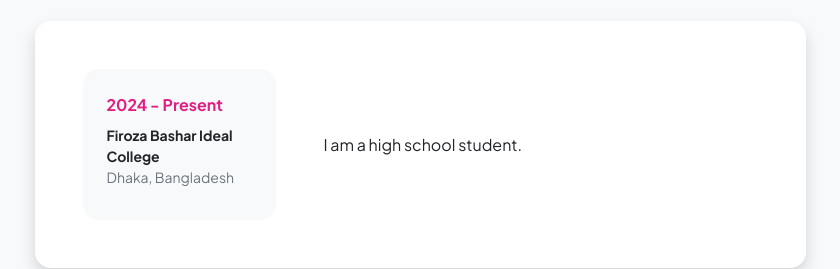
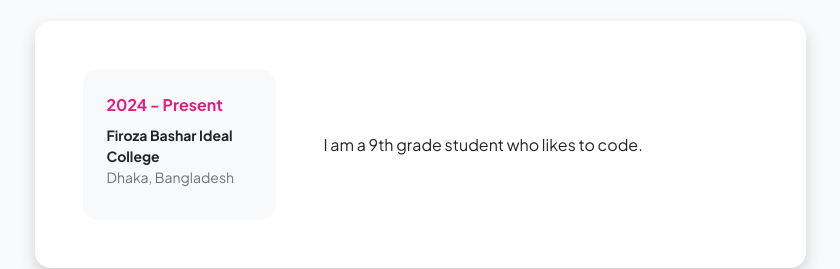
Before and after one commit to ZobayerAbdullah/ZobayerAbdullah.github.io, a plain HTML site: page resume.html in a window 1280 px wide. Shown: the part 880-1149 px from the top of the page, without its empty margins (220-1060 px from the left). Drawn offline with nearby package versions, Linux system fonts and the light colour scheme.

Commit message:
Update resume.html

```diff
--- a/resume.html
+++ b/resume.html
@@ -98,7 +98,7 @@
                                                 </div>
                                             </div>
                                         </div>
-                                        <div class="col-lg-8"><div>I am a high school student.</div></div>
+                                        <div class="col-lg-8"><div>I am a 9th grade student who likes to code.</div></div>
                                     </div>
                                 </div>
                             </div>
```
